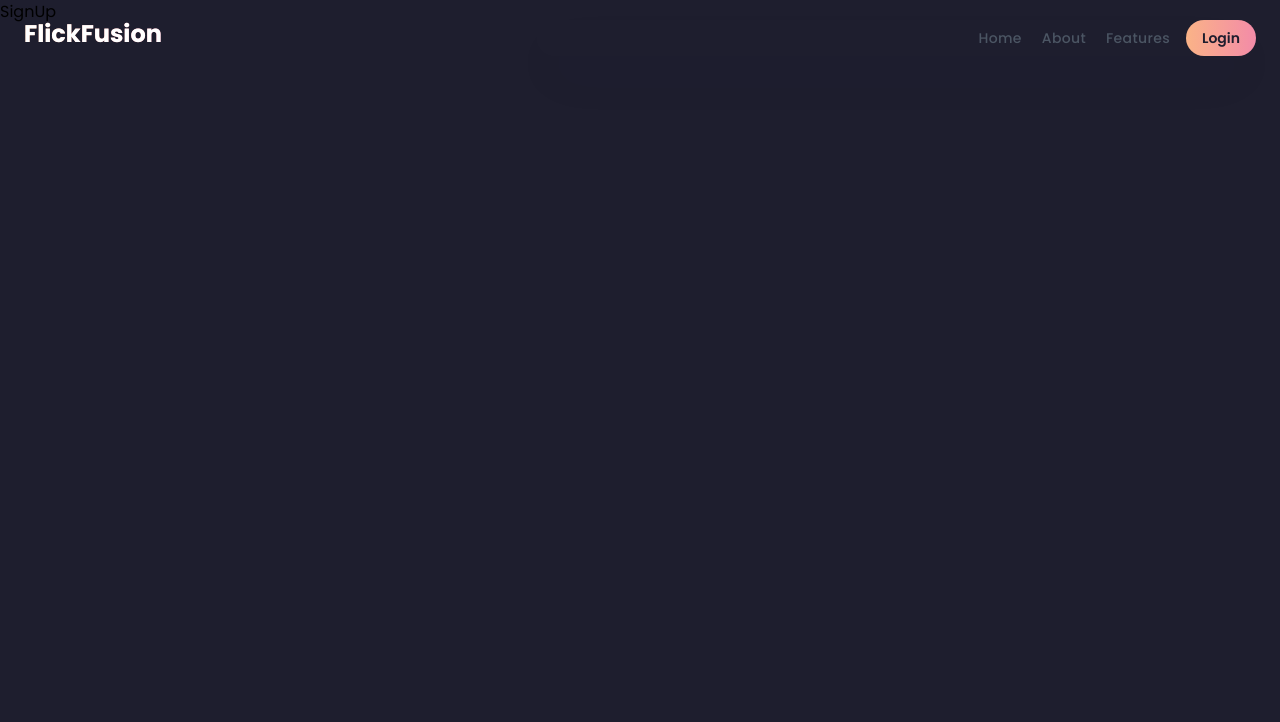
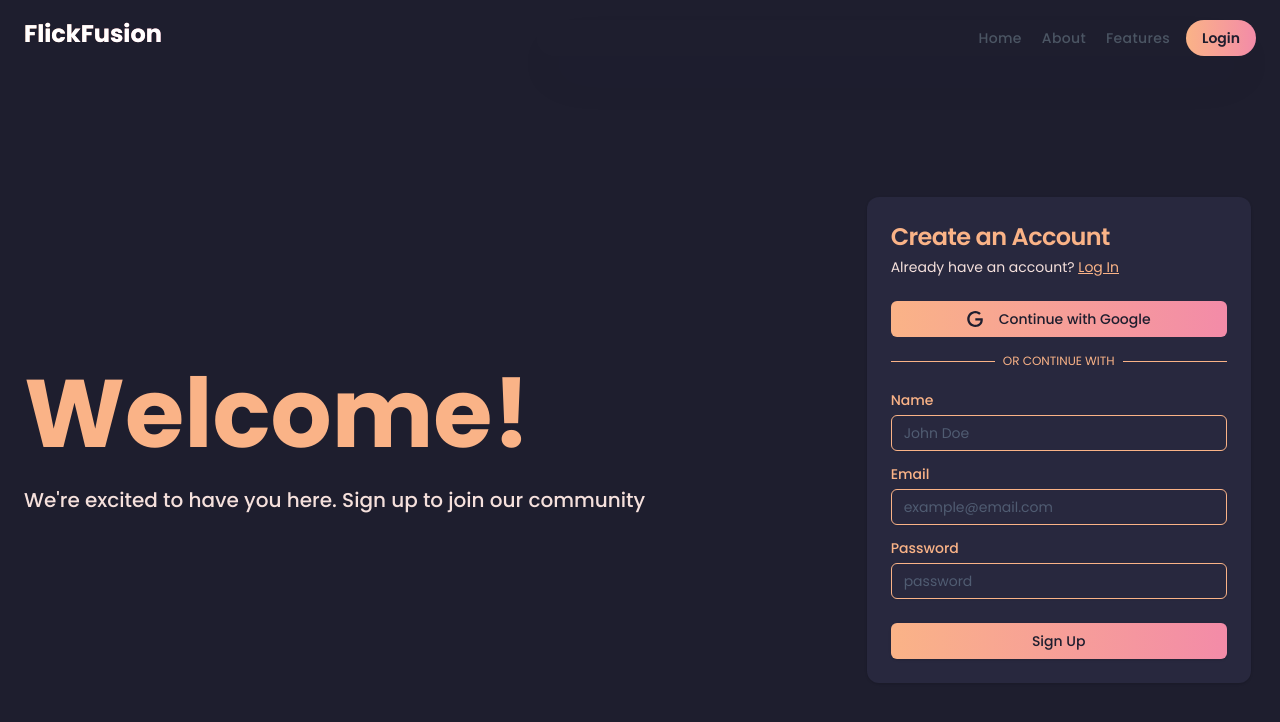
Before and after one commit to zakariaibnerafiq/FlickFusion, a Next.js app: page /signup in a window 1280 px wide. Shown: the top 722 px of the page. Built offline with nearby package versions, Linux system fonts and the light colour scheme; no server answers.

Commit message:
Sign Up page

```diff
--- a/app/about/page.tsx
+++ b/app/about/page.tsx
@@ -1,4 +1,3 @@
-
 const About = () => {
   return (
     <div>About</div>
--- a/app/login/page.tsx
+++ b/app/login/page.tsx
@@ -4,11 +4,11 @@ import Link from 'next/link'
 import { useSession, signOut, signIn } from "next-auth/react"
 const Login = () => {
   const { data: session } = useSession()
-  console.log(session);
+
 
   const handleLogin = async () => {
     await signIn("google", {
-      callbackUrl: "/",
+      callbackUrl: "/main",
     })
   }
   return (
--- a/app/main/page.tsx
+++ b/app/main/page.tsx
@@ -3,14 +3,31 @@ import axios from 'axios'
 import React, { useEffect, useState } from 'react'
 import Image from 'next/image'
 import Link from 'next/link'
-
+import { useRouter } from "next/navigation";
+import { useSession } from 'next-auth/react'
+import { signOut } from 'next-auth/react'
 function DemoApp() {
     // const accessToken = process.env.NEXT_PUBLIC_TMDB_ACCESS_TOKEN
     // console.log(accessToken);
 
     const [movies, setMovies] = useState([])
+    const { data: session } = useSession()
+    const router = useRouter()
 
+    const handleLogout = async () => {
+        await signOut({
+            redirectTo: '/'
+        })
+    }
+
+    const CheckSession = () => {
+        if (!session) {
+            router.push('/')
+        }
+    }
     useEffect(() => {
+        CheckSession()
+
         try {
             const fetchMovie = async () => {
                 const response = await axios.get('https://api.themoviedb.org/3/discover/movie', {
@@ -22,7 +39,7 @@ function DemoApp() {
                 setMovies(response.data.results)
 
             }
-            fetchMovie()
+            // fetchMovie()
         } catch (error) {
 
         }
@@ -33,6 +50,7 @@ function DemoApp() {
 
     return (
         <div className='py-32'>
+            <button onClick={handleLogout}>Logout</button>
             <div className='flex flex-wrap gap-6 justify-center items-center'>
                 {movies.map((movie: any) => (
                     <div key={movie.id} className='mt-4'>
--- a/app/page.tsx
+++ b/app/page.tsx
@@ -1,29 +1,21 @@
 'use client'
 import { useSession } from "next-auth/react";
 import { useRouter } from "next/navigation";
+import Navbar from "@components/Navbar";
+import HomePage from "@components/HomePage";
 
-export default function Home() {
+export default function LandingPage() {
   const { data: session } = useSession()
   const router = useRouter()
-
   if (session) {
     router.push('/main')
   }
 
 
   return (
-    <section className="space-y-40 ">
-      <div className="max-w-7xl mx-auto px-6 md:px-12 xl:px-6">
-        <div className="pt-40">
-          <div className="flex flex-col justify-center sm:items-center">
-            <h1 className="flex flex-col justify-center sm:items-center sm:gap-6 gap-4">
-              <span className="md:text-5xl sm:text-4xl  text-3xl font-bold text-white">Welcome to <br /></span>
-              <span className="md:text-8xl sm:text-6xl text-5xl font-bold text-peach sm:hover:animate-pulse">FlickFusion</span>
-            </h1>
-            <p className="mt-4 md:max-w-4xl sm:max-w-xl max-w-md md:text-xl sm:text-center text-slate-400">Introducing FlickFusion, your all-in-one movie streaming service that brings the magic of cinema right to your fingertips. <span className="sm:inline hidden">With a vast library of blockbusters, indie gems, timeless classics, and exclusive originals.</span></p>
-          </div>
-        </div>
-      </div>
-    </section>
+    <>
+      <HomePage />
+    </>
+
   );
 }
--- a/app/signup/page.tsx
+++ b/app/signup/page.tsx
@@ -1,8 +1,77 @@
-import React from 'react'
+'use client'
+import Link from 'next/link'
+import {useState, useEffect} from 'react'
+import { useSession, signOut, signIn } from "next-auth/react"
+const SignUp = () => {
+  const handleLogin = async () => {
+    await signIn("google", {
+      callbackUrl: "/main",
+    })
+  }
 
-const SignUp = () => {
   return (
-    <div>SignUp</div>
+    <section className="space-y-40 ">
+      <div className="max-w-7xl mx-auto px-6 md:px-12 xl:px-6 h-screen ">
+        <div className="md:pt-20 pt-40 h-full">
+          <div className="md:grid lg:grid-cols-6 md:grid-cols-2 md:gap-6 lg:gap-6 w-full h-full">
+            <div className="item lg:col-span-4 md:flex flex-col hidden justify-center gap-6">
+              <h1 className='lg:text-8xl text-6xl font-bold text-peach'>
+                Welcome!
+              </h1>
+              <p className='text-rosewater font-medium lg:text-xl text-md'>We're excited to have you here. Sign up to join our community</p>
+            </div>
+            <div className="lg:col-span-2 md:flex justify-center items-center ">
+              <div className="max-w-sm md:ml-auto md:w-full m-auto">
+                <div className="rounded-xl shadow bg-base-700">
+                  <div className="flex flex-col p-6 space-y-1">
+                    <h3 className='font-semibold text-2xl tracking-tight text-peach '>Create an Account</h3>
+                    <p className='text-rosewater text-sm '>Already have an account? <span className='underline text-sm text-peach'><Link href="/login">Log In</Link></span></p>
+                  </div>
+                  <div className="p-6 grid gap-4 pt-0">
+                    <button onClick={handleLogin} className='inline-flex items-center justify-center gap-2 whitespace-nowrap rounded-md text-sm font-medium h-9 px-4 py-2 [&_svg]:size-4 [&_svg]:shrink-0 text-base-800 bg-gradient-to-r from-peach to-red'>
+                      <svg role="img" viewBox="0 0 24 24" className="mr-2 h-4 w-4"><path fill="currentColor" d="M12.48 10.92v3.28h7.84c-.24 1.84-.853 3.187-1.787 4.133-1.147 1.147-2.933 2.4-6.053 2.4-4.827 0-8.6-3.893-8.6-8.72s3.773-8.72 8.6-8.72c2.6 0 4.507 1.027 5.907 2.347l2.307-2.307C18.747 1.44 16.133 0 12.48 0 5.867 0 .307 5.387.307 12s5.56 12 12.173 12c3.573 0 6.267-1.173 8.373-3.36 2.16-2.16 2.84-5.213 2.84-7.667 0-.76-.053-1.467-.173-2.053H12.48z"></path></svg>
+                      Continue with Google
+                    </button>
+                    <div className="relative">
+                      <div className="absolute inset-0 flex items-center">
+                        <span className="w-full border-t border-t-peach"></span>
+                      </div>
+                      <div className="relative flex justify-center text-xs uppercase">
+                        <span className="bg-base-700 px-2 text-peach">Or continue with</span>
+                      </div>
+                    </div>
+
+                  </div>
+                  <form className = "p-6 grid gap-4 pt-0" action="">
+
+                    <div className="grid gap-2">
+                      <label className='text-sm font-medium leading-none text-peach' htmlFor="name">Name</label>
+                      <input className="flex h-9 w-full rounded-md border border-peach bg-transparent px-3 py-1 text-sm shadow-sm transition-colors placeholder-base-300 focus-visible:outline-none text-white" type="text" id='name' placeholder='John Doe' />
+                    </div>
+                    <div className="grid gap-2">
+                      <label className='text-sm font-medium leading-none text-peach' htmlFor="email">Email</label>
+                      <input className="flex h-9 w-full rounded-md border border-peach bg-transparent px-3 py-1 text-sm shadow-sm transition-colors placeholder-base-300 focus-visible:outline-none text-white" type="email" id='email' placeholder='example@email.com' />
+                    </div>
+                    <div className="grid gap-2">
+                      <label className='text-sm font-medium leading-none text-peach' htmlFor="email">Password</label>
+                      <input className="flex h-9 w-full rounded-md border border-peach bg-transparent px-3 py-1 text-sm shadow-sm transition-colors placeholder-base-300 focus-visible:outline-none text-white" type="password" id='password' placeholder='password' />
+                    </div>
+
+                    <button className="inline-flex items-center justify-center gap-2 whitespace-nowrap rounded-md text-sm font-medium transition-colors focus-visible:outline-none bg-gradient-to-r from-peach to-red text-base-800 shadow h-9 px-4 py-2 w-full mt-2">
+                        Sign Up
+                    </button>
+
+
+                  </form>
+
+                </div>
+
+              </div>
+            </div>
+          </div>
+        </div>
+      </div>
+    </section>
   )
 }
 
--- /dev/null
+++ b/components/HomePage.tsx
@@ -0,0 +1,19 @@
+
+export default function HomePage() {
+
+  return (
+    <section className="space-y-40 ">
+      <div className="max-w-7xl mx-auto px-6 md:px-12 xl:px-6">
+        <div className="pt-40">
+          <div className="flex flex-col justify-center sm:items-center">
+            <h1 className="flex flex-col justify-center sm:items-center sm:gap-6 gap-4">
+              <span className="md:text-5xl sm:text-4xl  text-3xl font-bold text-white">Welcome to <br /></span>
+              <span className="md:text-8xl sm:text-6xl text-5xl font-bold text-peach sm:hover:animate-pulse">FlickFusion</span>
+            </h1>
+            <p className="mt-4 md:max-w-4xl sm:max-w-xl max-w-md md:text-xl sm:text-center text-slate-400">Introducing FlickFusion, your all-in-one movie streaming service that brings the magic of cinema right to your fingertips. <span className="sm:inline hidden">With a vast library of blockbusters, indie gems, timeless classics, and exclusive originals.</span></p>
+          </div>
+        </div>
+      </div>
+    </section>
+  );
+}
--- a/components/Navbar.tsx
+++ b/components/Navbar.tsx
@@ -1,12 +1,10 @@
 "use client"
-import { useSession, signOut, signIn } from "next-auth/react"
-
+import { useSession, signOut} from "next-auth/react"
 import Link from "next/link";
 import { useState } from 'react';
 
 const Navbar = () => {
   const [navOpen, setNavOpen] = useState(false);
-
   const { data: session } = useSession()
   console.log(session);
   const handleLogout = async () => {
@@ -14,7 +12,10 @@ const Navbar = () => {
       redirectTo: '/'
     })
   }
+
   return (
+    <>
+      {!session && (
         <nav className="z-10 w-full absolute">
           <div className="max-w-7xl mx-auto px-6 md:px-12 xl:px-6">
             <div className="flex flex-wrap items-center justify-between py-2 gap-6 md:py-4 md:gap-0 relative">
@@ -106,6 +107,8 @@ const Navbar = () => {
             </div>
           </div>
         </nav>
+      )}
+    </>
   );
 };
 
```
Also changed, not shown: auth/index.ts (+5 -2 lines). Lines whose indentation alone changed are shown as unchanged.
